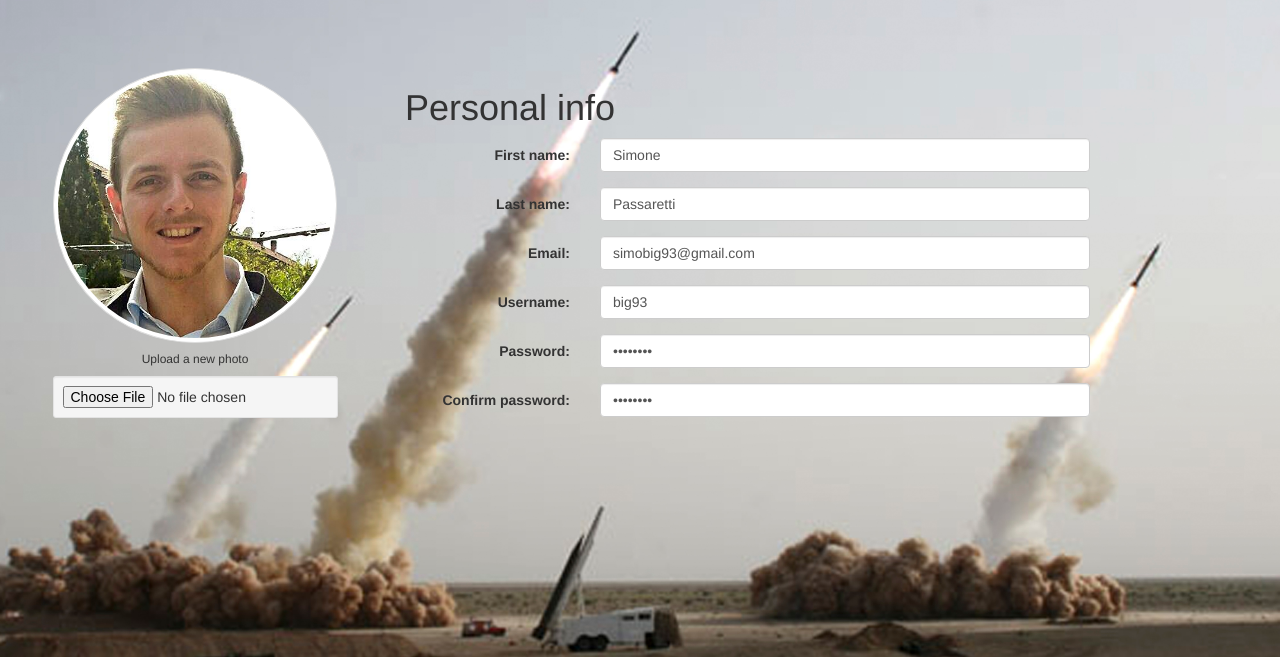
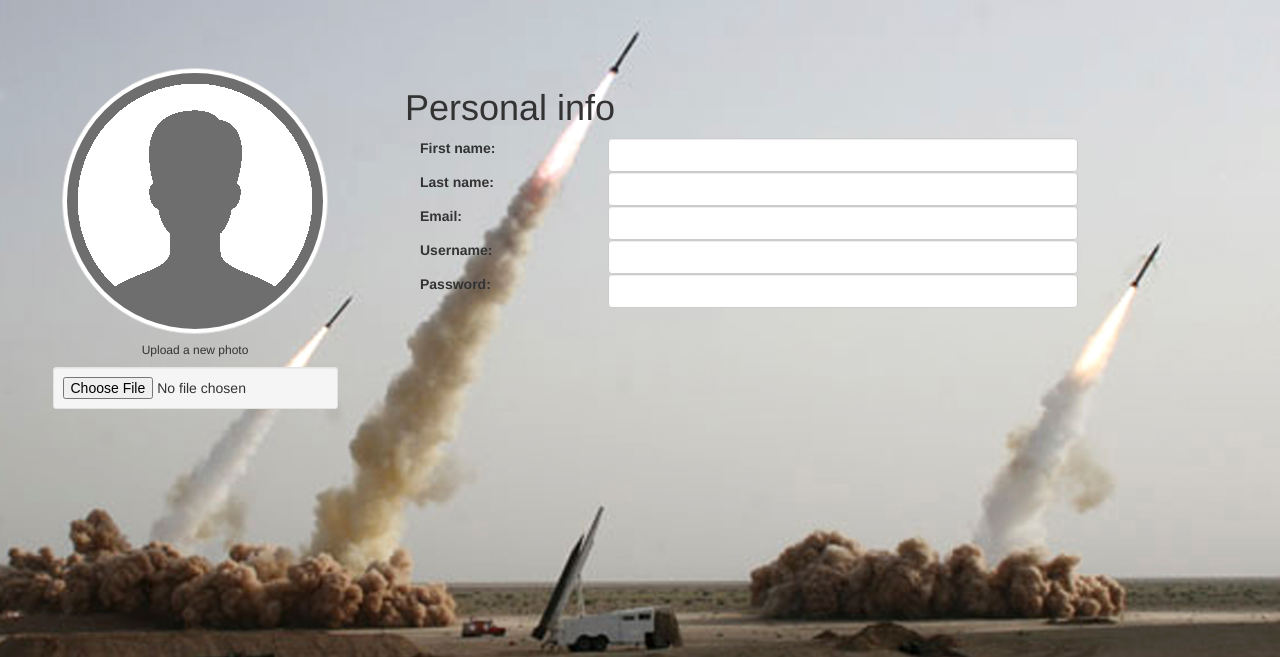
Before and after one commit to sigLoscoHD/Il-Deserto-dei-Barbari, a PHP site: page /profile.html in a window 1280 px wide. Shown: the part 52-709 px from the top of the page. Run offline with PHP 8.4, Linux system fonts and the light colour scheme; some libraries are stand-ins or nearby versions.

Commit message:
implementata in parte il controllo della sessione e scrittura dati sul profilo

```diff
--- a/db.php
+++ b/db.php
@@ -8,7 +8,7 @@ class database{
         $host="localhost",
         $username="root",
         $password="db",
-        $db_name="db_desertofff";
+        $db_name="db_deserto";
 
         public function get_stato(){
             return $this->stato;
--- a/game.html
+++ b/game.html
@@ -29,7 +29,7 @@ and open the template in the editor.
          <div class="collapse navbar-collapse" id="voci-nav">
            <ul class="nav navbar-nav">
              <li><a href="game.html"> Play!</a></li>
-             <li><a href="profile.php"> Profile</a></li>
+             <li><a href="profile.html"> Profile</a></li>
              <li><a href="aboutUs.html"> About Us</a></li>
            </ul>
          </div><!-- /.navbar-collapse -->
@@ -61,10 +61,6 @@ and open the template in the editor.
                     <a href=""><button type="button" class="btn btn-danger btn-lg lev">Level 7</button> </a>
                     <a href=""><button type="button" class="btn btn-danger btn-lg lev">Level 8</button> </a>
                     <a href=""><button type="button" class="btn btn-danger btn-lg lev">Level 9</button> </a>
-<<<<<<< HEAD
-
-=======
->>>>>>> 5217c25da311538e9430b4374217953d56a91e63
                 </div>
             </div>
         </div>
--- a/level.html
+++ b/level.html
@@ -29,7 +29,7 @@
                         <div class="collapse navbar-collapse" id="voci-nav">
                             <ul class="nav navbar-nav">
                                 <li><a href="game.html"> Play!</a></li>
-                                <li><a href="profile.php"> Profile</a></li>
+                                <li><a href="profile.html"> Profile</a></li>
                                 <li><a href="aboutUs.html">About Us</a></li>
                                 <li id="orders"><a href="#">Orders <span class="glyphicon glyphicon-info-sign"></span></a></li>
                                 <li id="help" ><a href="#" class="disabled" id="help1">Help<span class="glyphicon glyphicon-question-sign"></span></a></li>
--- a/profile.html
+++ b/profile.html
@@ -14,7 +14,7 @@ and open the template in the editor.
         <!-- JS import -->
         <script src="https://ajax.googleapis.com/ajax/libs/jquery/1.11.3/jquery.min.js"></script>
         <script src="bootstrap-3.3.6-dist/js/bootstrap.min.js"></script>
-        <script src="JavaScript/controloLog.js" type="text/javascript"></script>
+
         <title>Profile</title>
     </head>
     <body>
@@ -42,7 +42,7 @@ and open the template in the editor.
           <!-- left column -->
           <div class="col-md-4 col-sm-6 col-xs-12">
             <div class="text-center">
-                <img src="images/tac.PNG" class="avatar img-circle img-thumbnail" alt="avatar">
+                <img src="images/user.png" class="avatar img-circle img-thumbnail" alt="avatar">
               <h6>Upload a new photo</h6>
               <input type="file" class="text-center center-block well well-sm">
             </div>
@@ -50,47 +50,39 @@ and open the template in the editor.
           <!-- edit form column -->
           <div class="col-md-8 col-sm-6 col-xs-12 personal-info">
             <h1>Personal info</h1>
-            <form class="form-horizontal" role="form">
               <div class="form-group">
                 <label class="col-lg-3 control-label">First name:</label>
                 <div class="col-lg-8">
-                  <input class="form-control" value="Simone" type="text">
+                    <input id="name" class="form-control" type="text">
                 </div>
               </div>
               <div class="form-group">
                 <label class="col-lg-3 control-label">Last name:</label>
                 <div class="col-lg-8">
-                  <input class="form-control" value="Passaretti" type="text">
+                  <input id="surname" class="form-control" type="text">
                 </div>
               </div>
               <div class="form-group">
                 <label class="col-lg-3 control-label">Email:</label>
                 <div class="col-lg-8">
-                  <input class="form-control" value="simobig93@gmail.com" type="text">
+                  <input id="email" class="form-control" type="text">
                 </div>
               </div>
               <div class="form-group">
                 <label class="col-md-3 control-label">Username:</label>
                 <div class="col-md-8">
-                  <input class="form-control" value="big93" type="text">
+                  <input id="username" class="form-control" type="text" >
                 </div>
               </div>
               <div class="form-group">
                 <label class="col-md-3 control-label">Password:</label>
                 <div class="col-md-8">
-                  <input class="form-control" value="tacchino" type="password">
+                  <input id="password" class="form-control" type="password">
                 </div>
               </div>
-              <div class="form-group">
-                <label class="col-md-3 control-label">Confirm password:</label>
-                <div class="col-md-8">
-                  <input class="form-control" value="tacchino" type="password">
-                </div>
-              </div>
-            </form>
           </div>
         </div>
       </div>
-
+        <script src="JavaScript/controloLog.js" type="text/javascript"></script>
     </body>
 </html>
--- /dev/null
+++ b/session.php
@@ -0,0 +1,15 @@
+<?php
+if(isset($_SESSION['sid'])){
+    if (session_start()== $_SESSION['sid']){
+        echo'{"result":{'
+                . '"id":"'.$_SESSION["iduser"].'",'
+                . '"name":"'.$_SESSION["name"].'",'
+                . '"surname":"'.$_SESSION["surname"].'",'
+                . '"email":"'.$_SESSION["email"].'",'
+                . '"password":"'.$_SESSION["password"].'",'
+                . '"username":"'.$_SESSION["username"].'"}}';
+    }
+}
+else{
+    echo'{"result": "false"}';
+}
```
Also changed, not shown: JavaScript/controloLog.js (+36 -7 lines), login.php (+8 -3 lines), images/user.png (added).
